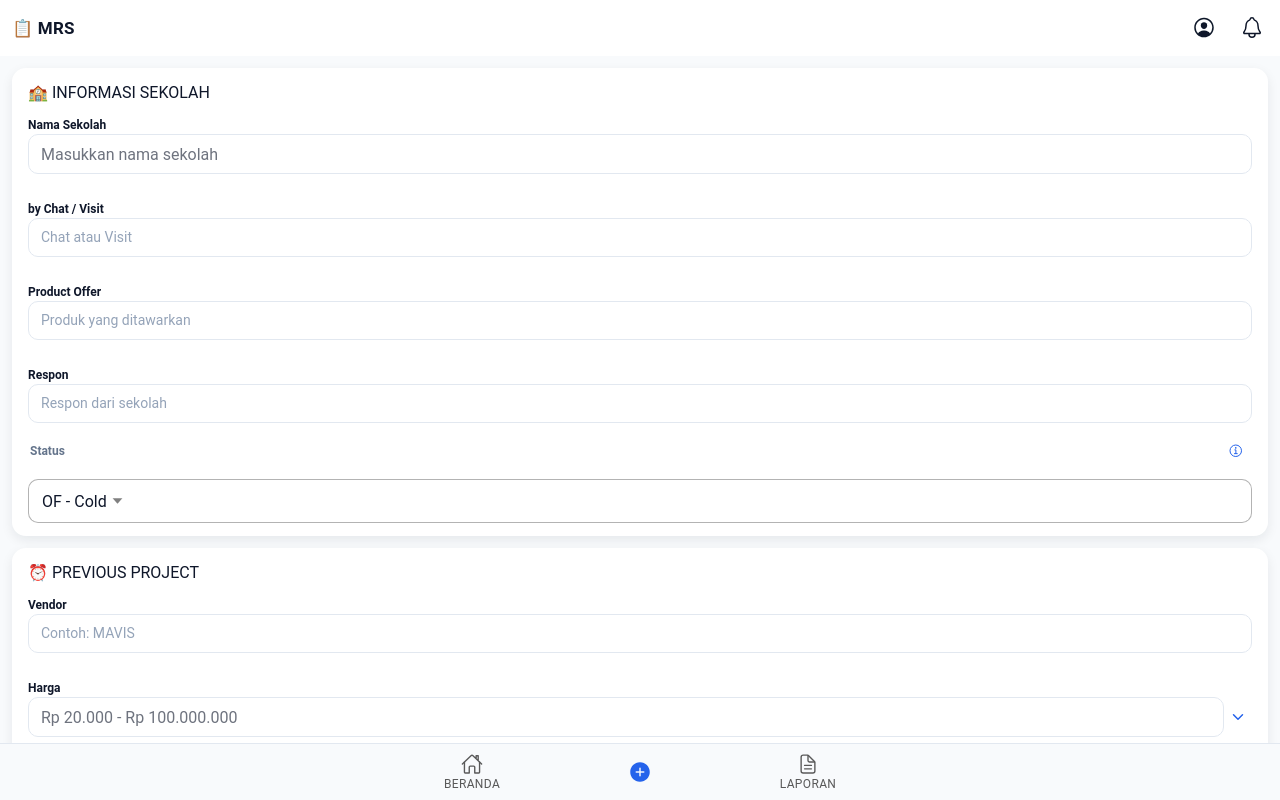
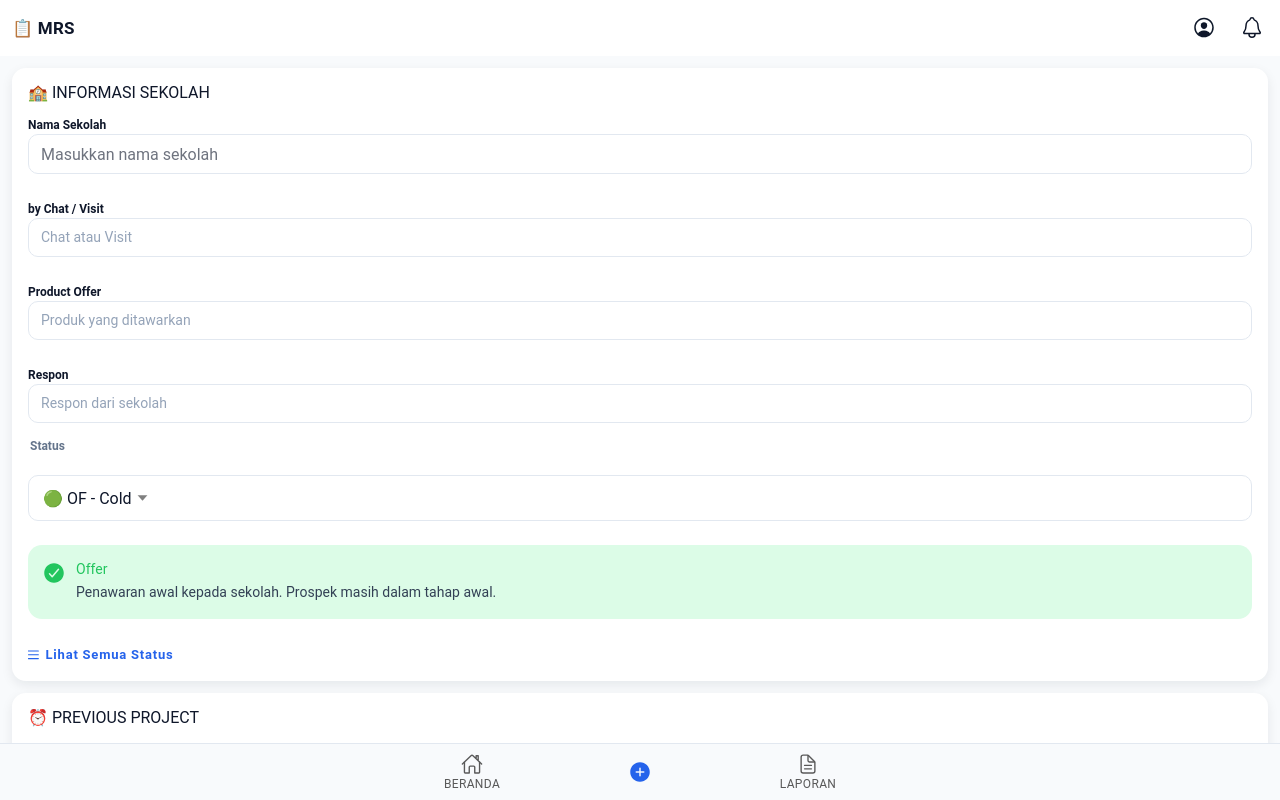
Before and after one commit to uddind/team-report-mavis, a React (Vite) app: page /tambah-report in a window 1280 px wide. Built offline with nearby package versions, Linux system fonts and the light colour scheme.

Commit message:
update pada tampilan/Rombak

```diff
--- a/src/components/FormSectionCard.css
+++ b/src/components/FormSectionCard.css
@@ -54,3 +54,7 @@
 .school-name-item::part(native) {
   overflow: visible;
 }
+
+.status-info-trigger-row {
+  margin-top: 6px;
+}
--- /dev/null
+++ b/src/components/StatusInfoModal.css
@@ -0,0 +1,58 @@
+.status-info-trigger {
+  --color: #2563EB;
+  font-size: 13px;
+  font-weight: 600;
+  margin: 0;
+  --padding-start: 0;
+  --padding-end: 0;
+  text-transform: none;
+}
+
+.status-info-modal {
+  --border-radius: 20px 20px 0 0;
+}
+
+.status-info-modal-content {
+  --background: #F8FAFC;
+  padding: 16px;
+}
+
+.status-info-modal-card {
+  display: flex;
+  align-items: flex-start;
+  gap: 12px;
+  border-radius: 16px;
+  padding: 16px;
+  margin-bottom: 12px;
+  animation: statusCardFadeIn 250ms ease;
+}
+
+.status-info-modal-icon {
+  font-size: 26px;
+  flex-shrink: 0;
+  margin-top: 2px;
+}
+
+.status-info-modal-code {
+  font-size: 15px;
+  font-weight: 700;
+  margin: 0 0 4px 0;
+}
+
+.status-info-modal-desc {
+  font-size: 13px;
+  color: #334155;
+  margin: 0;
+  line-height: 1.5;
+}
+
+@keyframes statusCardFadeIn {
+  from {
+    opacity: 0;
+    transform: translateY(8px);
+  }
+  to {
+    opacity: 1;
+    transform: translateY(0);
+  }
+}
--- /dev/null
+++ b/src/components/StatusInfoModal.tsx
@@ -0,0 +1,67 @@
+import { useState } from 'react';
+import {
+  IonButton,
+  IonIcon,
+  IonModal,
+  IonContent,
+  IonHeader,
+  IonToolbar,
+  IonTitle,
+  IonButtons,
+} from '@ionic/react';
+import { listOutline, closeOutline, checkmarkCircle } from 'ionicons/icons';
+import { statusMetaMap } from '../utils/statusMeta';
+import type { StatusCode } from '../types/Report';
+import './StatusInfoModal.css';
+
+const orderedCodes: StatusCode[] = ['OF', 'FU1', 'FU2', 'C', 'ND'];
+
+const StatusInfoModal: React.FC = () => {
+  const [open, setOpen] = useState(false);
+
+  return (
+    <>
+      <IonButton fill="clear" size="small" className="status-info-trigger" onClick={() => setOpen(true)}>
+        <IonIcon icon={listOutline} slot="start" />
+        Lihat Semua Status
+      </IonButton>
+
+      <IonModal
+        isOpen={open}
+        onDidDismiss={() => setOpen(false)}
+        breakpoints={[0, 0.6, 0.9]}
+        initialBreakpoint={0.6}
+        className="status-info-modal"
+      >
+        <IonHeader className="ion-no-border">
+          <IonToolbar>
+            <IonTitle>📋 Keterangan Status</IonTitle>
+            <IonButtons slot="end">
+              <IonButton onClick={() => setOpen(false)}>
+                <IonIcon icon={closeOutline} slot="icon-only" />
+              </IonButton>
+            </IonButtons>
+          </IonToolbar>
+        </IonHeader>
+        <IonContent className="status-info-modal-content">
+          {orderedCodes.map((code) => {
+            const meta = statusMetaMap[code];
+            return (
+              <div key={code} className="status-info-modal-card" style={{ background: meta.bgColor }}>
+                <IonIcon icon={checkmarkCircle} style={{ color: meta.color }} className="status-info-modal-icon" />
+                <div>
+                  <p className="status-info-modal-code" style={{ color: meta.color }}>
+                    {meta.code} — {meta.title}
+                  </p>
+                  <p className="status-info-modal-desc">{meta.description}</p>
+                </div>
+              </div>
+            );
+          })}
+        </IonContent>
+      </IonModal>
+    </>
+  );
+};
+
+export default StatusInfoModal;
--- /dev/null
+++ b/src/components/StatusPreviewCard.css
@@ -0,0 +1,28 @@
+.status-preview-card {
+  display: flex;
+  align-items: flex-start;
+  gap: 10px;
+  border-radius: 14px;
+  padding: 14px;
+  margin-top: 10px;
+  transition: background 250ms ease;
+}
+
+.status-preview-icon {
+  font-size: 24px;
+  flex-shrink: 0;
+  margin-top: 2px;
+}
+
+.status-preview-title {
+  font-size: 14px;
+  font-weight: 700;
+  margin: 0 0 2px 0;
+}
+
+.status-preview-desc {
+  font-size: 12.5px;
+  color: #334155;
+  margin: 0;
+  line-height: 1.4;
+}
--- /dev/null
+++ b/src/components/StatusPreviewCard.tsx
@@ -0,0 +1,25 @@
+import { IonIcon } from '@ionic/react';
+import { checkmarkCircle } from 'ionicons/icons';
+import { getStatusMeta } from '../utils/statusMeta';
+import type { StatusCode } from '../types/Report';
+import './StatusPreviewCard.css';
+
+interface StatusPreviewCardProps {
+  statusCode: StatusCode;
+}
+
+const StatusPreviewCard: React.FC<StatusPreviewCardProps> = ({ statusCode }) => {
+  const meta = getStatusMeta(statusCode);
+
+  return (
+    <div className="status-preview-card" style={{ background: meta.bgColor }}>
+      <IonIcon icon={checkmarkCircle} style={{ color: meta.color }} className="status-preview-icon" />
+      <div className="status-preview-text">
+        <p className="status-preview-title" style={{ color: meta.color }}>{meta.title}</p>
+        <p className="status-preview-desc">{meta.description}</p>
+      </div>
+    </div>
+  );
+};
+
+export default StatusPreviewCard;
--- a/src/pages/EditReport.tsx
+++ b/src/pages/EditReport.tsx
@@ -18,7 +18,8 @@ import {
 } from '@ionic/react';
 import Header from '../components/Header';
 import FormSectionCard from '../components/FormSectionCard';
-import StatusInfoPopover from '../components/StatusInfoPopover';
+import StatusInfoModal from '../components/StatusInfoModal';
+import StatusPreviewCard from '../components/StatusPreviewCard';
 import SchoolAutocomplete from '../components/SchoolAutocomplete';
 import ComboPriceInput from '../components/ComboPriceInput';
 import type { Report } from '../types/Report';
@@ -234,13 +235,14 @@ const EditReport: React.FC = () => {
 
           <div className="status-label-row">
             <span className="status-label-text">Status</span>
-            <StatusInfoPopover />
           </div>
           <IonItem lines="none">
             <IonSelect
               value={combinedStatus}
               onIonChange={(e) => setCombinedStatus(e.detail.value)}
               interface="popover"
+              fill="outline"
+              className="boxed-select"
             >
               {combinedStatusOptions.map((opt) => (
                 <IonSelectOption key={opt.value} value={opt.value}>
@@ -249,6 +251,12 @@ const EditReport: React.FC = () => {
               ))}
             </IonSelect>
           </IonItem>
+
+          <StatusPreviewCard statusCode={splitStatus(combinedStatus).statusCode} />
+
+          <div className="status-info-trigger-row">
+            <StatusInfoModal />
+          </div>
         </FormSectionCard>
 
         {/* ⏰ PREVIOUS PROJECT */}
--- a/src/pages/TambahReport.css
+++ b/src/pages/TambahReport.css
@@ -61,11 +61,23 @@
 }
 
 .boxed-select {
-  width: 100%;
+  width: 100% !important;
+  border: 1.5px solid #E2E8F0 !important;
+  border-radius: 10px !important;
   --border-radius: 10px;
-  --padding-start: 14px;
-  --padding-end: 14px;
+  --border-width: 0;
+  --padding-start: 12px;
+  --padding-end: 12px;
   min-height: 38px;
+  margin-top: 6px;
+  background: #ffffff;
+  box-sizing: border-box;
+}
+
+.boxed-select.select-expanded,
+.boxed-select:focus-within {
+  border-color: #2563EB !important;
+  border-width: 2px !important;
 }
 
 .datetime-box {
--- a/src/pages/TambahReport.tsx
+++ b/src/pages/TambahReport.tsx
@@ -16,7 +16,8 @@ import {
 } from '@ionic/react';
 import Header from '../components/Header';
 import FormSectionCard from '../components/FormSectionCard';
-import StatusInfoPopover from '../components/StatusInfoPopover';
+import StatusInfoModal from '../components/StatusInfoModal';
+import StatusPreviewCard from '../components/StatusPreviewCard';
 import SchoolAutocomplete from '../components/SchoolAutocomplete';
 import ComboPriceInput from '../components/ComboPriceInput';
 import type { Report } from '../types/Report';
@@ -160,7 +161,6 @@ const TambahReport: React.FC = () => {
 
           <div className="status-label-row">
             <span className="status-label-text">Status</span>
-            <StatusInfoPopover />
           </div>
           <IonItem lines="none">
             <IonSelect
@@ -177,7 +177,14 @@ const TambahReport: React.FC = () => {
               ))}
             </IonSelect>
           </IonItem>
-        </FormSectionCard>
+
+          <StatusPreviewCard statusCode={splitStatus(combinedStatus).statusCode} />
+
+          <div className="status-info-trigger-row">
+            <StatusInfoModal />
+          </div>
+
+                  </FormSectionCard>
 
         {/* ⏰ PREVIOUS PROJECT */}
         <FormSectionCard title="⏰ PREVIOUS PROJECT">
--- /dev/null
+++ b/src/utils/statusMeta.ts
@@ -0,0 +1,57 @@
+import type { StatusCode } from '../types/Report';
+
+export interface StatusMeta {
+  code: StatusCode;
+  emoji: string;
+  color: string;
+  bgColor: string;
+  title: string;
+  description: string;
+}
+
+export const statusMetaMap: Record<StatusCode, StatusMeta> = {
+  OF: {
+    code: 'OF',
+    emoji: '🟢',
+    color: '#22C55E',
+    bgColor: '#DCFCE7',
+    title: 'Offer',
+    description: 'Penawaran awal kepada sekolah. Prospek masih dalam tahap awal.',
+  },
+  FU1: {
+    code: 'FU1',
+    emoji: '🟡',
+    color: '#F59E0B',
+    bgColor: '#FEF3C7',
+    title: 'Follow Up Pertama',
+    description: 'Sekolah masih mempertimbangkan.',
+  },
+  FU2: {
+    code: 'FU2',
+    emoji: '🟠',
+    color: '#FB923C',
+    bgColor: '#FFEDD5',
+    title: 'Follow Up Kedua',
+    description: 'Follow up lanjutan sebelum closing.',
+  },
+  C: {
+    code: 'C',
+    emoji: '🔵',
+    color: '#2563EB',
+    bgColor: '#DBEAFE',
+    title: 'Closing',
+    description: 'Kerja sama berhasil.',
+  },
+  ND: {
+    code: 'ND',
+    emoji: '🔴',
+    color: '#EF4444',
+    bgColor: '#FEE2E2',
+    title: 'No Deal',
+    description: 'Tidak lanjut.',
+  },
+};
+
+export function getStatusMeta(code: StatusCode): StatusMeta {
+  return statusMetaMap[code];
+}
--- a/src/utils/statusOptions.ts
+++ b/src/utils/statusOptions.ts
@@ -1,4 +1,5 @@
 import type { StatusCode, StatusTemperature } from '../types/Report';
+import { statusMetaMap } from './statusMeta';
 
 export const statusCodes: StatusCode[] = ['OF', 'FU1', 'FU2', 'C', 'ND'];
 export const statusTemperatures: StatusTemperature[] = ['Cold', 'Warm', 'Hot'];
@@ -10,11 +11,10 @@ export interface CombinedStatusOption {
   statusTemperature: StatusTemperature;
 }
 
-/** All 15 combinations (5 status codes x 3 temperatures) as one flat dropdown list */
 export const combinedStatusOptions: CombinedStatusOption[] = statusCodes.flatMap((code) =>
   statusTemperatures.map((temp) => ({
     value: `${code}|${temp}`,
-    label: `${code} - ${temp}`,
+    label: `${statusMetaMap[code].emoji} ${code} - ${temp}`,
     statusCode: code,
     statusTemperature: temp,
   }))
```
